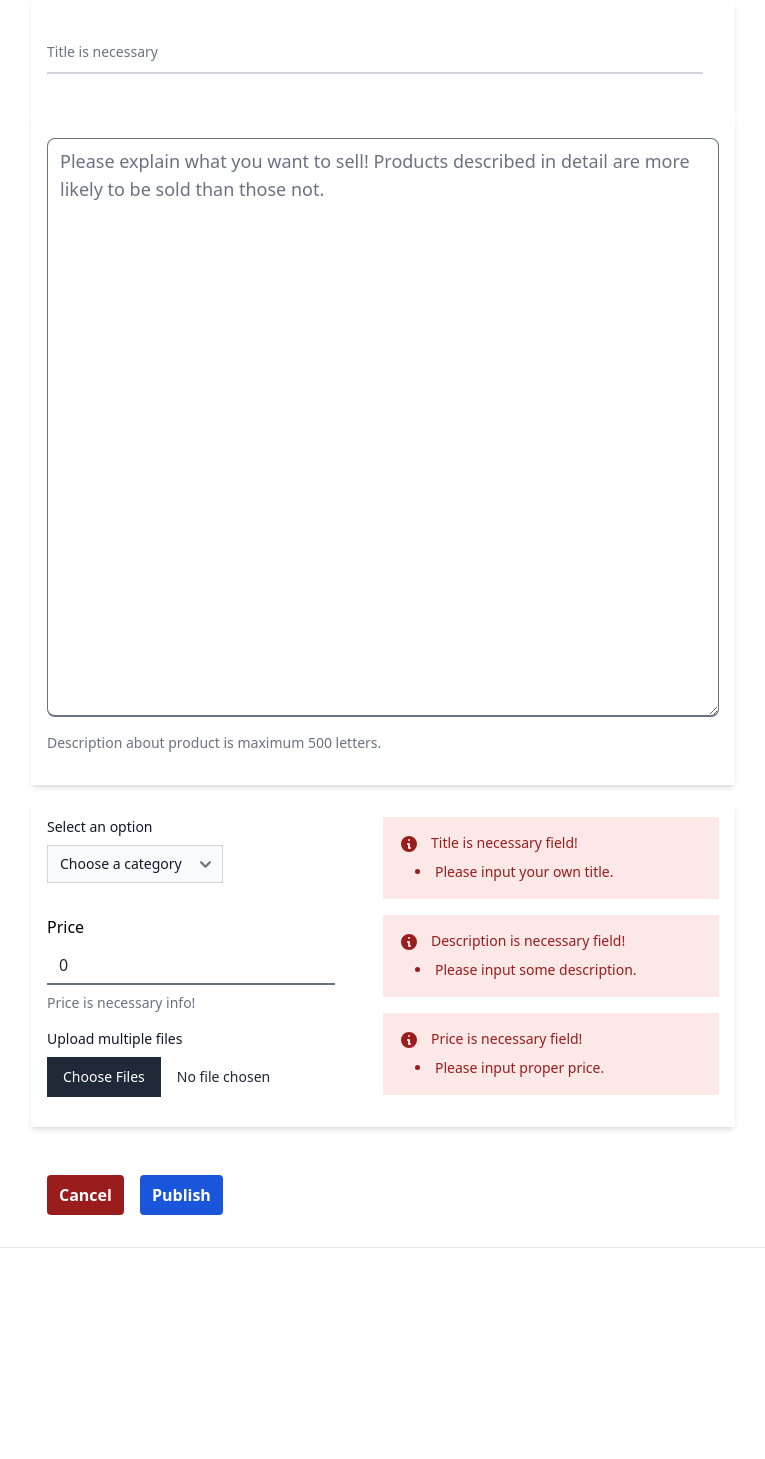
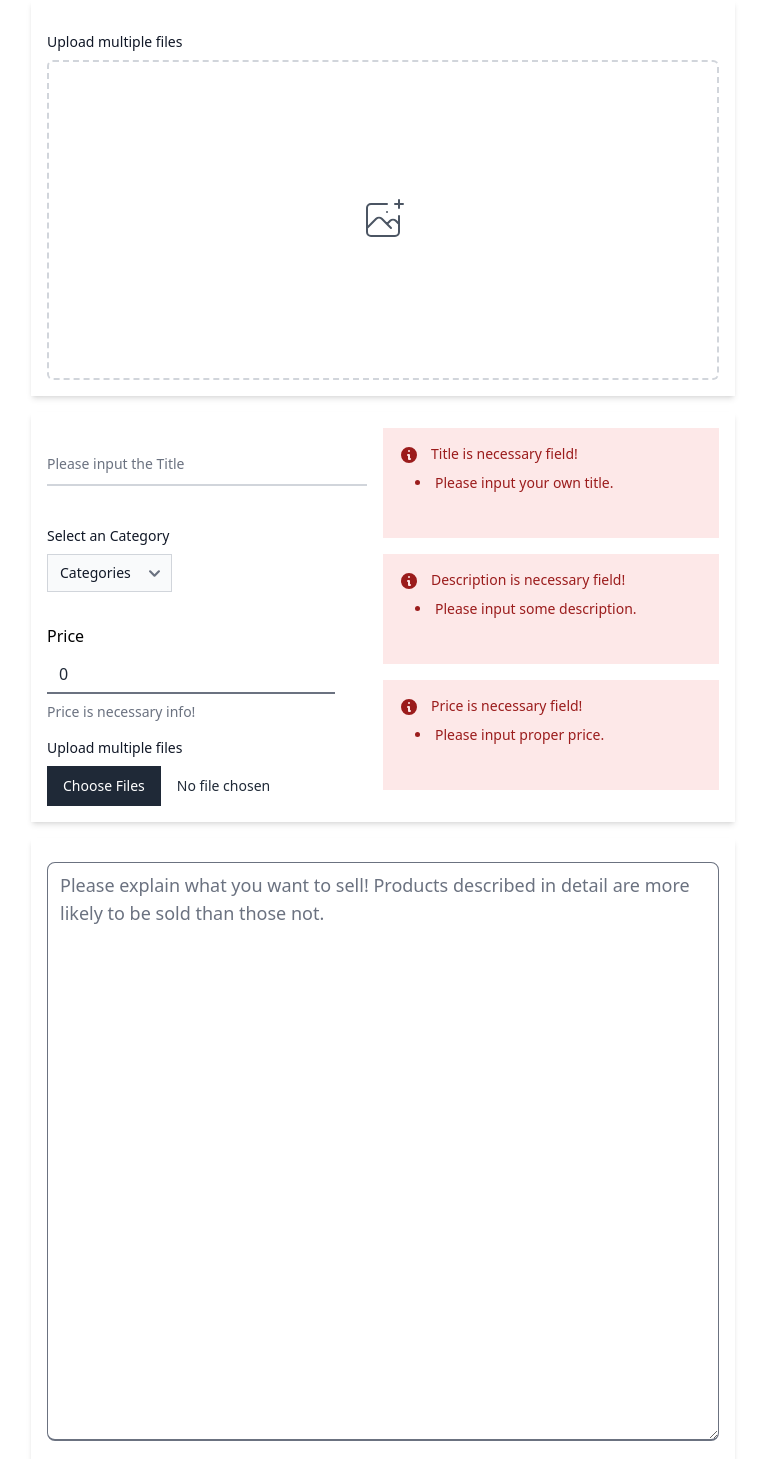
Before and after one commit to Blind-Market/blind-market-frontend, a Next.js app: page /write in a window 1280 px wide. Shown: the part 180-1639 px from the top of the page, without its empty margins (257-1022 px from the left). Before the commit the page ends 1428 px from the top, so only its background shows below. Built offline with nearby package versions, Linux system fonts and the light colour scheme.

Commit message:
[DEV] pages/detail/[cid].tsx: 줄 간격 조절 pages/index.tsx: 주석 추가 pages/write.tsx: 레이아웃 변경 및 이미지 업로드 시 해당 이미지를 보여주는 로직 추가 -> 추가적으로 수정 예정

```diff
--- a/pages/detail/[cid].tsx
+++ b/pages/detail/[cid].tsx
@@ -20,6 +20,7 @@ const Detail = React.memo(function Detail() {
 
     if (res) setStarred(!!!starred);
   };
+
   const setUnlikeItem = async () => {
     const res = await ItemAPI.setUnlikeItem(cid, account);
     console.log(`res ${res}`);
@@ -42,6 +43,7 @@ const Detail = React.memo(function Detail() {
       console.log("end");
     },
   });
+
   const setUnLikeMutation = useMutation(setUnlikeItem, {
     onMutate: (variable) => {
       console.log("onMutate", variable);
--- a/pages/index.tsx
+++ b/pages/index.tsx
@@ -6,6 +6,7 @@ import Body from "../components/Body";
 import StoreAPI from "../lib/store";
 import { useAccount } from "../lib/web3";
 
+// MetaMask 연결 창
 const Home: NextPage = () => {
   var account = useAccount();
   const [connectWalletButtonEffect, setConnectWalletButtonEffect] =
--- a/pages/write.tsx
+++ b/pages/write.tsx
@@ -3,6 +3,7 @@ import React, { useEffect, useMemo, useRef, useState } from "react";
 import SubmitModal from "../components/SubmitModal";
 import { useAccount } from "../lib/web3";
 import { create } from "ipfs-http-client";
+import { useForm } from "react-hook-form";
 
 enum ModalType {
   CancelModal,
@@ -23,7 +24,7 @@ const Write = React.memo(function Write() {
   const [modalChildren, setModalChildren] = useState("");
   const [modalType, setModalType] = useState<ModalType>();
 
-  const imgRef = useRef() as React.MutableRefObject<HTMLInputElement>;
+  const imgRef = useRef() as React.MutableRefObject<HTMLInputElement>;  // 뭐하는 얘지??
 
   const router = useRouter();
   var account = useAccount();
@@ -54,7 +55,7 @@ const Write = React.memo(function Write() {
     }
 
     if (!title || !content || !imgFiles) {
-      alert("Necessart part is not available");
+      alert("Necessary part is not available");
       return;
     }
     setSubmitButtonEffect(true);
@@ -139,21 +140,55 @@ const Write = React.memo(function Write() {
     const metadataCid = await client.add(JSON.stringify(metadata));
 
     // Contract 호출 !
+    /*
+      contract 호출 함수들
+      1. mintNFT
+      2. Pending 전환 함수
+    */
   };
+
+  // PHOTO
+  interface UploadPhoto {
+    photo: FileList;
+  }
+  const { register, watch } = useForm<UploadPhoto>();
+  const photo = watch("photo");
+  const [photoPreview, setPhotoPreview] = useState<any[]>([])
+
+  useEffect(() => {
+    if (photo && photo.length > 0) {
+      let arr = [];
+      for (let i = 0; i < photo.length; i++) {
+        const file = photo[i];
+        arr.push(URL.createObjectURL(file));
+      }
+      console.log(arr);
+      setPhotoPreview(arr);
+    }
+  }, [photo]);
+
+  const inputImages = () => {
+    let arr = [];
+    for (let i = 0; i < photoPreview.length; i++) {
+      arr.push(<div><img src={photoPreview[i]} className="w-full text-gray-600 h-80 rounded-md" /></div>)
+    }
+    return arr;
+  }
+
   return (
     <>
       {modalPopUp ? (
         <div className="mx-auto my-auto">
           <SubmitModal
-            onClose={() => setModalPopUp(false)}
             onSubmit={
               modalType == ModalType.CancelModal
                 ? () => router.push("/")
                 : () => ipfsUpload()
             }
-            children={modalChildren}
-            type={modalType}
-          />
+            onClose={() => setModalPopUp(false)}
+          >
+            {modalChildren}
+          </SubmitModal>
         </div>
       ) : (
         <></>
@@ -166,13 +201,64 @@ const Write = React.memo(function Write() {
             </h1>
           </div>
           <div className="bg-white dark:bg-blind_market mx-10 lg:mx-72 shadow-md p-4">
+            <label
+              className="block mb-2 text-sm font-medium text-gray-900 dark:text-gray-300 min-w-max my-4"
+              htmlFor="multiple_files"
+            >
+              Upload multiple files
+            </label>
+            {photoPreview.length ? (
+              <label>
+                {inputImages().map((image) => { return image; })}
+                <input
+                  {...register("photo")}
+                  accept="image/*"
+                  className="hidden"
+                  id="multiple_files"
+                  type="file"
+                  // onChange={(e) => imgFilesHandler(e)}
+                  // ref={imgRef} // 어떤 친구인지??
+                  multiple
+                />
+              </label>
+            ) : (
+              <label className="w-full cursor-pointer text-gray-600 hover:border-gray-800 hover:text-gray-800 flex items-center justify-center border-2 border-dashed border-gray-300 h-80 rounded-md">
+                <svg
+                  className="h-12 w-12"
+                  stroke="currentColor"
+                  fill="none"
+                  viewBox="0 0 48 48"
+                  aria-hidden="true"
+                >
+                  <path
+                    d="M28 8H12a4 4 0 00-4 4v20m32-12v8m0 0v8a4 4 0 01-4 4H12a4 4 0 01-4-4v-4m32-4l-3.172-3.172a4 4 0 00-5.656 0L28 28M8 32l9.172-9.172a4 4 0 015.656 0L28 28m0 0l4 4m4-24h8m-4-4v8m-12 4h.02"
+                    strokeWidth={2}
+                    strokeLinecap="round"
+                    strokeLinejoin="round"
+                  />
+                </svg>
+                <input
+                  {...register("photo")}
+                  accept="image/*"
+                  className="hidden"
+                  id="multiple_files"
+                  type="file"
+                  // onChange={(e) => imgFilesHandler(e)}
+                  // ref={imgRef}
+                  multiple
+                />
+              </label>
+            )}
+          </div>
+          <div className="bg-white dark:bg-blind_market mx-10 lg:mx-72 shadow-md p-4 my-4 grid xl:grid-cols-2 grid-cols-1">
+            <div className="grid grid-rows-3">
               <div className="mr-4 my-4">
                 <form>
                   <div className="relative z-0 mb-6 group">
                     <input
                       type="title"
                       className="block py-2.5 px-0 w-full text-sm text-gray-900 bg-transparent border-0 border-b-2 border-gray-300 appearance-none dark:text-white dark:border-gray-600 dark:focus:border-blue-500 focus:outline-none focus:ring-0 focus:border-blue-600 peer"
-                    placeholder="Title is necessary"
+                      placeholder="Please input the Title"
                       required
                       value={title}
                       onChange={titleHandler}
@@ -184,41 +270,19 @@ const Write = React.memo(function Write() {
                   </div>
                 </form>
               </div>
-          </div>
-          <div className="bg-white dark:bg-blind_market mx-10 lg:mx-72 shadow-md p-4">
-            <textarea
-              id="editor"
-              rows={20}
-              className="block w-full text-lg text-gray-800 bg-white dark:bg-blind_market dark:text-white dark:placeholder-gray-400 border-1 border-b-2 my-2 focus:ring-blue-500 focus:border-blue-500 rounded-lg"
-              placeholder="Please explain what you want to sell! Products described in detail are more likely to be sold than those not."
-              onChange={contentHandler}
-              value={content}
-              required
-            ></textarea>
-            <div className="mr-4 my-4">
-              <p
-                id="helper-text-explanation"
-                className="text-sm text-gray-500 dark:text-gray-400"
-              >
-                Description about product is maximum 500 letters.
-              </p>
-            </div>
-          </div>
-          <div className="bg-white dark:bg-blind_market mx-10 lg:mx-72 shadow-md p-4 my-4 grid xl:grid-cols-2 grid-cols-1">
-            <div className="grid grid-rows-3">
               <div>
                 <label
                   htmlFor="categories"
                   className="flex mb-2 text-sm font-medium text-gray-900 dark:text-gray-300 min-w-max"
                 >
-                  Select an option
+                  Select an Category
                 </label>
                 <select
                   id="countries"
                   onChange={(e) => setCategory(e.target.value)}
                   className="bg-gray-50 border border-gray-300 text-gray-900 text-sm focus:ring-blue-500 focus:border-blue-500 block dark:bg-gray-700 dark:border-gray-600 dark:placeholder-gray-400 dark:text-white dark:focus:ring-blue-500 dark:focus:border-blue-500"
                 >
-                  <option>Choose a category</option>
+                  <option>Categories</option>
                   {CATEGORY.CATEGORY.map((value, index) => (
                     <option value={value} key={index}>
                       {value}
@@ -262,8 +326,8 @@ const Write = React.memo(function Write() {
                   className="block transition ease-in-out text-sm text-gray-800 bg-white dark:bg-gray-800 dark:text-white dark:placeholder-gray-400 border-1 cursor-pointer focus:outline-none "
                   id="multiple_files"
                   type="file"
-                  onChange={(e) => imgFilesHandler(e)}
-                  ref={imgRef}
+                  // onChange={(e) => imgFilesHandler(e)}
+                  ref={imgRef}  // 뭐하는 얘지??
                   multiple
                 />
               </div>
@@ -352,8 +416,27 @@ const Write = React.memo(function Write() {
               </div>
             </div>
           </div>
-          <div className="flex items-center border-b p-4">
-            <div className="flex items-center gap-4 lg:mx-72 my-4 mx-10">
+          <div className="bg-white dark:bg-blind_market mx-10 lg:mx-72 shadow-md p-4">
+            <textarea
+              id="editor"
+              rows={20}
+              className="block w-full text-lg text-gray-800 bg-white dark:bg-blind_market dark:text-white dark:placeholder-gray-400 border-1 border-b-2 my-2 focus:ring-blue-500 focus:border-blue-500 rounded-lg"
+              placeholder="Please explain what you want to sell! Products described in detail are more likely to be sold than those not."
+              onChange={contentHandler}
+              value={content}
+              required
+            ></textarea>
+            <div className="mr-4 my-4">
+              <p
+                id="helper-text-explanation"
+                className="text-sm text-gray-500 dark:text-gray-400"
+              >
+                Description about product is maximum 500 letters.
+              </p>
+            </div>
+          </div>
+          <div className="flex items-center border-b p-4 mx-10 lg:mx-72">
+            <div className="flex items-center gap-4 my-4 ml-auto">
               <button
                 onClick={() => {
                   cancelHanlder();
@@ -361,7 +444,7 @@ const Write = React.memo(function Write() {
                 onAnimationEnd={() => setCancelButtonEffect(false)}
                 className={`${
                   cancelButtonEffect && "animate-wiggle"
-                } bg-red-800 p-3 text-white rounded hover:bg-blue-700 hover:shadow-xl lg:inline-flex lg:w-auto w-full px-3 py-2 font-bold items-center justify-center`}
+                } bg-red-800 p-3 text-white rounded hover:bg-gray-700 hover:shadow-xl lg:inline-flex lg:w-auto w-full px-3 py-2 font-bold items-center justify-center`}
               >
                 Cancel
               </button>
@@ -372,7 +455,7 @@ const Write = React.memo(function Write() {
                 onAnimationEnd={() => setSubmitButtonEffect(false)}
                 className={`${
                   submitButtonEffect && "animate-wiggle"
-                } bg-blue-700 p-3 text-white rounded hover:bg-blue-700 hover:shadow-xl lg:inline-flex lg:w-auto w-full px-3 py-2 font-bold items-center justify-center`}
+                } bg-blue-700 p-3 text-white rounded hover:bg-gray-700 hover:shadow-xl lg:inline-flex lg:w-auto w-full px-3 py-2 font-bold items-center justify-center`}
               >
                 Publish
               </button>
```
Lines whose indentation alone changed are shown as unchanged.
